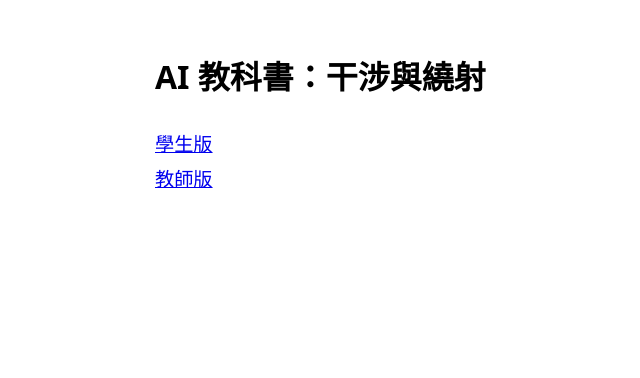
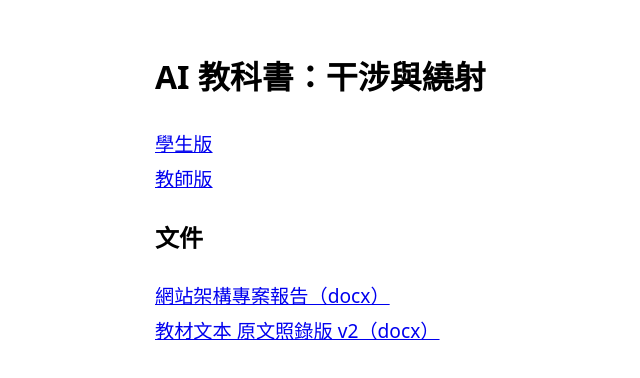
Before and after one commit to 81045002s-netizen/ai-textbook, a plain HTML site: page index.html in a window 1280 px wide. Shown: the whole page, without its empty margins (165-805 px from the left). Drawn offline with Linux system fonts and the light colour scheme.

Commit message:
加入架構報告與教材文本 v2，並在 README 與首頁連結
Co-Authored-By: Claude Opus 5.5 <noreply@anthropic.com>
Claude-Session: https://claude.ai/code/session_01U5WfvqXCSr6dv4bm4ET57L

```diff
--- a/index.html
+++ b/index.html
@@ -1,3 +1,3 @@
 <!doctype html><html lang="zh-Hant"><head><meta charset="utf-8"><meta name="viewport" content="width=device-width,initial-scale=1"><title>AI 教科書</title>
 <style>body{font-family:system-ui,"Noto Sans TC",sans-serif;max-width:640px;margin:3rem auto;padding:0 16px;line-height:1.8}a{display:block;font-size:1.2rem}</style></head>
-<body><h1>AI 教科書：干涉與繞射</h1><a href="dist/student/">學生版</a><a href="dist/teacher/">教師版</a></body></html>
+<body><h1>AI 教科書：干涉與繞射</h1><a href="dist/student/">學生版</a><a href="dist/teacher/">教師版</a><h2>文件</h2><a href="docs/AI教科書網站架構_專案報告.docx">網站架構專案報告（docx）</a><a href="docs/干涉與繞射_教材文本_原文照錄版_v2.docx">教材文本 原文照錄版 v2（docx）</a></body></html>
```
Also changed, not shown: 3 other files.
